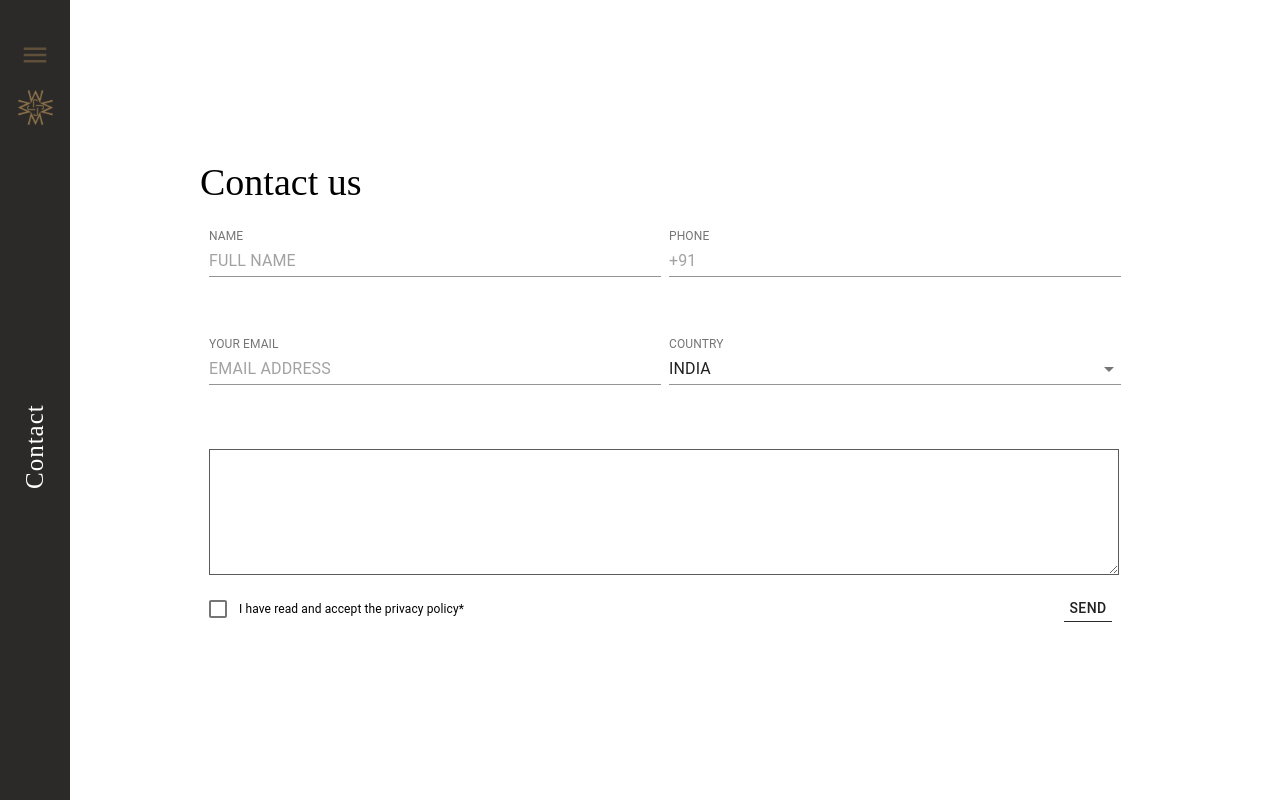
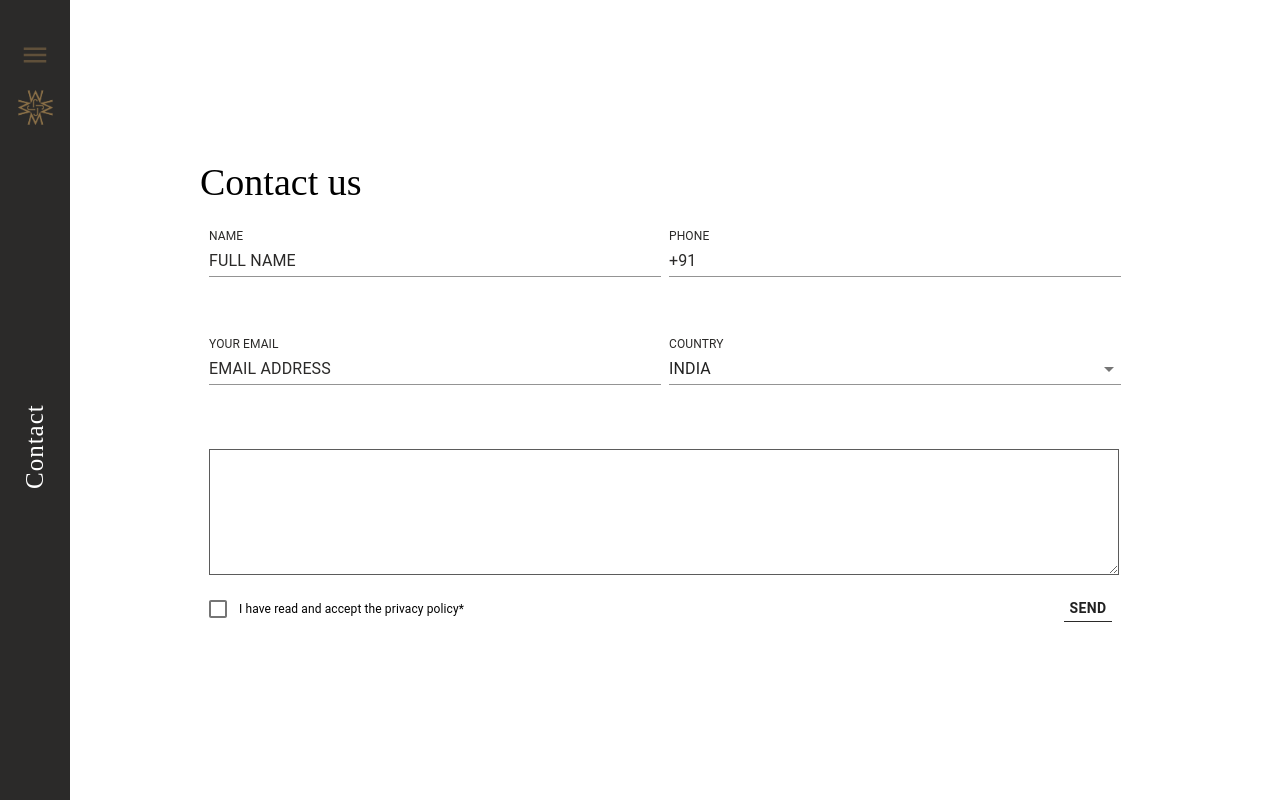
Before and after one commit to Takhine/jewels-by-mala, a React (Create React App) app: page /contact in a window 1280 px wide. Built offline with nearby package versions, Linux system fonts and the light colour scheme; a small style sheet from the web is missing.

Commit message:
Contact COMPLETE

```diff
--- a/src/pages/Contact.js
+++ b/src/pages/Contact.js
@@ -112,7 +112,7 @@ const Contact = () => {
                             />
                         </FormGroup>
                     </FormControl>
-                    <Button>Send</Button>
+                    <Button><b>Send</b></Button>
                 </div>
             </div>
         </div>
--- a/src/static/scss/pages/_contact.scss
+++ b/src/static/scss/pages/_contact.scss
@@ -18,9 +18,7 @@
         padding: 40px 16px;
         h2{
             font-weight: 200;
-            @include xl{
-                font-size: 50px;
-            }
+
             @include mmd{
                 font-size: 38px;
             }
@@ -47,9 +45,14 @@
                     text-transform: uppercase;
                     .MuiFormLabel-root{
                         text-transform: uppercase;
+                        color: $primary-black;
                     }
                     .MuiInputBase-input{
                         text-transform: uppercase;
+                        &::placeholder{
+                            color: $primary-black;
+                            opacity: 1;
+                        }
 
                     }
                     .MuiFormLabel-root.Mui-focused{
@@ -81,7 +84,7 @@
                 border-bottom: 1px solid $primary-black;
             }
             .MuiTypography-root{
-                font-size: 12px;
+                font-size: $xsmall-font;
             }
             .MuiCheckbox-colorPrimary.Mui-checked{
                 color: $primary-black;
```
